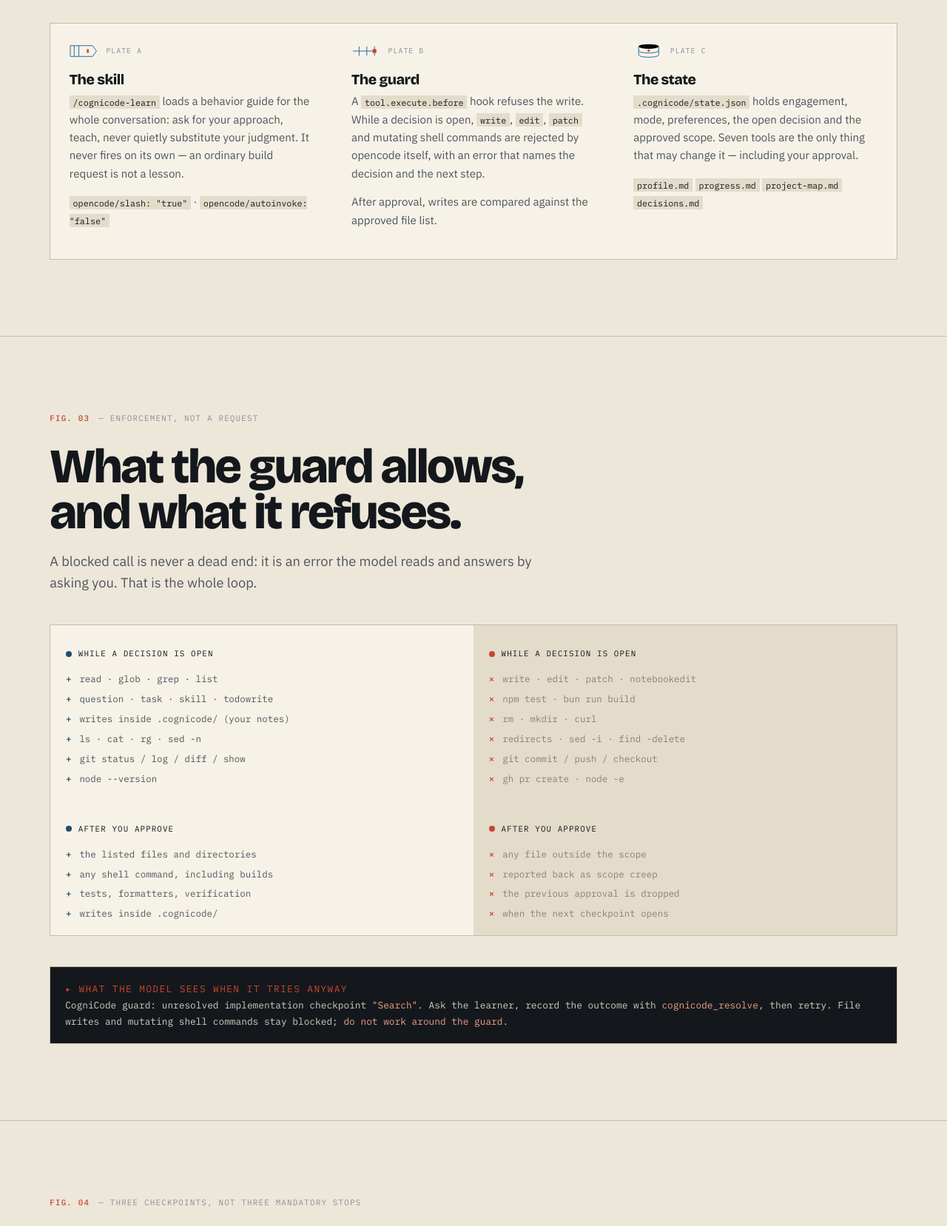
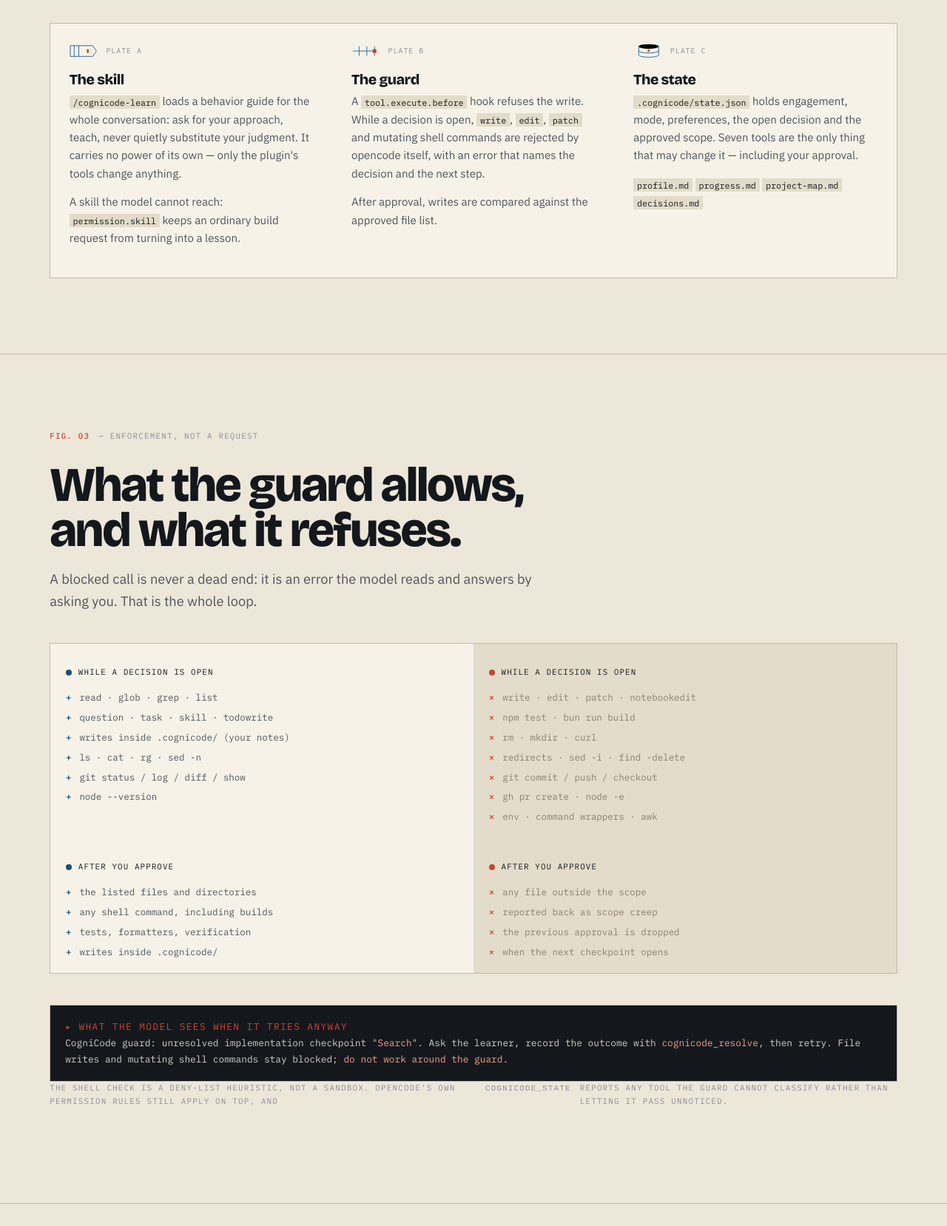
Before and after one commit to jps27CSE/CogniCode_OpenCode, a website: page index.html in a window 1280 px wide. Shown: the part 2520-4177 px from the top of the page at 74% size. Drawn offline with nearby package versions, Linux system fonts and the light colour scheme.

Commit message:
guard: close state-loss and shell-escape holes found in review
engage: re-engaging an already engaged project no longer clears an open
decision or an approved scope, and no longer un-pauses a paused profile.
Running /cognicode-learn every session, as the README instructs, could
silently drop a pending checkpoint.

shell: deny env, command and awk wrappers, -o/--output on git and sort,
find -fprint/-fprintf/-fls, and sed's w/e side effects. All of these wrote
while a decision was unresolved.

audit: cognicode_state now reports which tool IDs the guard classifies,
so an opencode release that renames tools surfaces a gap instead of
passing writes through unguarded.

docs: opencode 1.18.x ignores metadata["opencode/slash"] and
metadata["opencode/autoinvoke"], so the slash-only claim now points at a
permission.skill block that actually works on that version. Adds the
/shills discovery note, states the shell check is a deny-list heuristic
rather than a sandbox, marks the transcripts as hand-written, and adds
four troubleshooting rows.

Also fixes an install.sh error message and a pre-existing strict type
error in the guard.

```diff
--- a/index.html
+++ b/index.html
@@ -692,10 +692,13 @@
           <p>
             <code>/cognicode-learn</code> loads a behavior guide for the whole
             conversation: ask for your approach, teach, never quietly substitute
-            your judgment. It never fires on its own — an ordinary build request
-            is not a lesson.
+            your judgment. It carries no power of its own — only the plugin's
+            tools change anything.
           </p>
-          <p><code>opencode/slash: "true"</code> · <code>opencode/autoinvoke: "false"</code></p>
+          <p>
+            A skill the model cannot reach: <code>permission.skill</code> keeps an
+            ordinary build request from turning into a lesson.
+          </p>
         </article>
 
         <article class="anat reveal">
@@ -770,6 +773,7 @@
             <li>redirects · sed -i · find -delete</li>
             <li>git commit / push / checkout</li>
             <li>gh pr create · node -e</li>
+            <li>env · command wrappers · awk</li>
           </ul>
         </article>
         <article class="cell cell--allow reveal">
@@ -798,6 +802,13 @@
         Ask the learner, record the outcome with <span class="hot">cognicode_resolve</span>, then retry.
         File writes and mutating shell commands stay blocked; <span class="hot">do not work around the guard</span>.</p>
       </div>
+
+      <p class="figcap reveal">
+        The shell check is a deny-list heuristic, not a sandbox. opencode's own
+        permission rules still apply on top, and
+        <code>cognicode_state</code> reports any tool the guard cannot classify
+        rather than letting it pass unnoticed.
+      </p>
     </div>
   </section>
 
```
Also changed, not shown: tests/cognicode.test.mjs (+77 -0 lines), .opencode/plugin/cognicode.ts, README.md, 1 other file.
